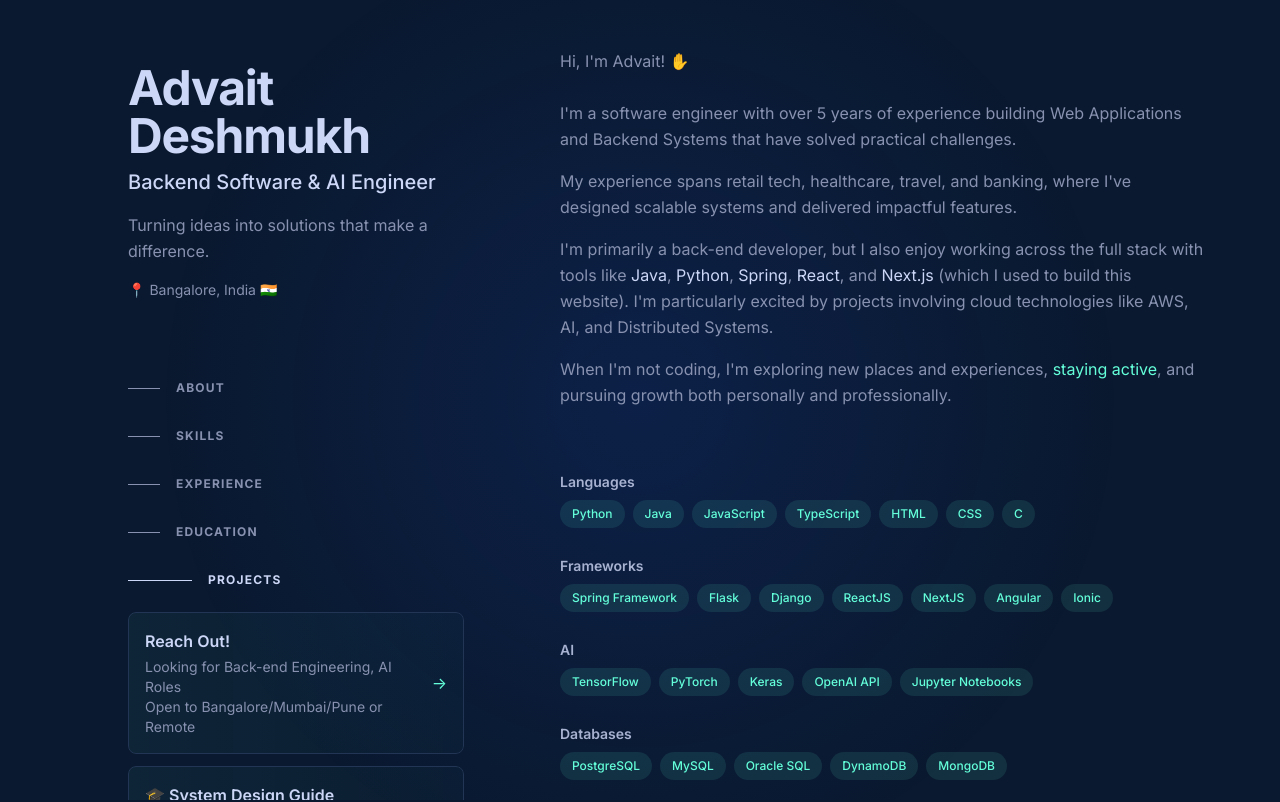
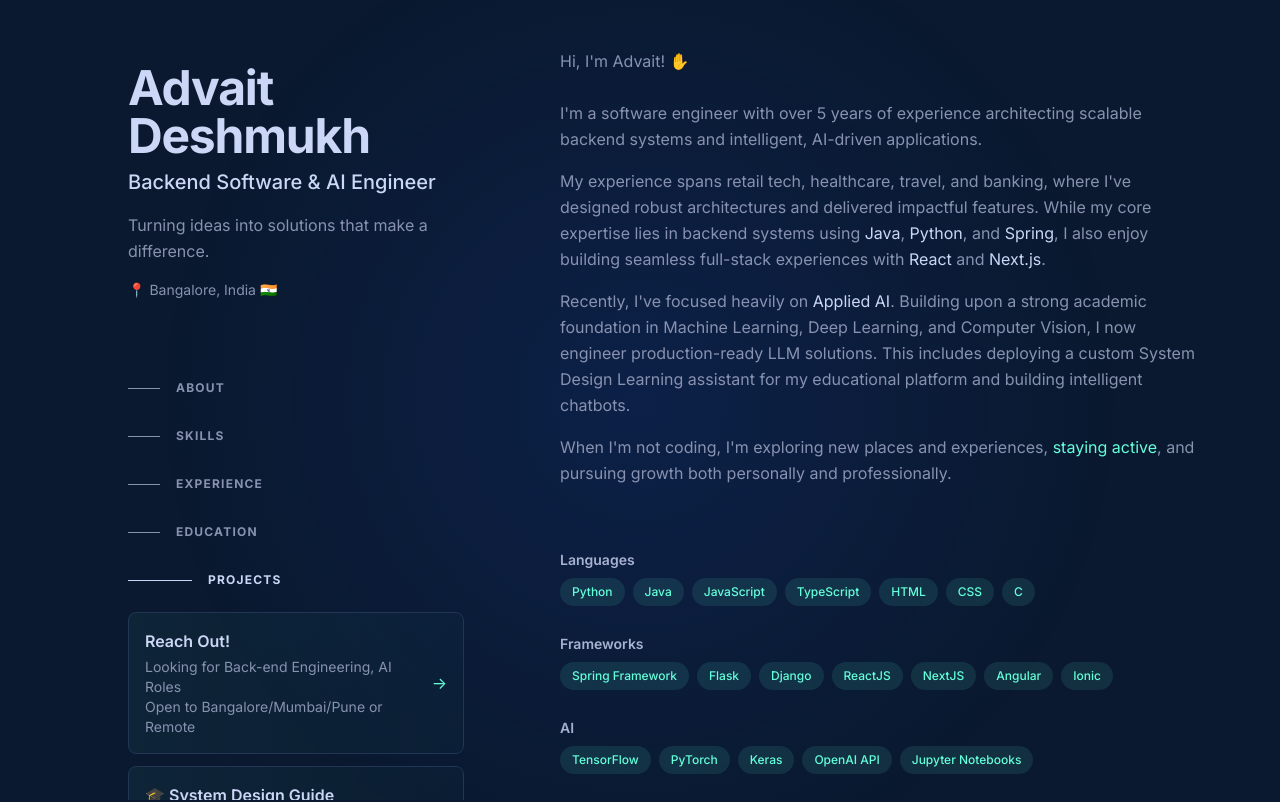
Before and after one commit to advait-d/portfolio, a Next.js app: page / in a window 1280 px wide. Shown: the top 802 px of the page. Built offline with nearby package versions, Linux system fonts and the light colour scheme.

Commit message:
refactor: remove age calculation logic and update professional summary to emphasize AI expertise

```diff
--- a/src/components/About.tsx
+++ b/src/components/About.tsx
@@ -1,19 +1,6 @@
 import React from "react";
 
-const calculateAge = (birthDate: Date): number => {
-  const today = new Date();
-  let age = today.getFullYear() - birthDate.getFullYear();
-  const m = today.getMonth() - birthDate.getMonth();
-  if (m < 0 || (m === 0 && today.getDate() < birthDate.getDate())) {
-    age--;
-  }
-  return age;
-};
-
 const About: React.FC = () => {
-  const birthDate = new Date(1995, 11, 22); // June 12, 2002
-  const age = calculateAge(birthDate);
-
   return (
     <section id="about" className="mb-16">
       <h2 className="text-sm font-bold uppercase tracking-widest text-[#ccd6f6] mb-6 lg:hidden">
@@ -21,22 +8,20 @@ const About: React.FC = () => {
       </h2>
       <p className="mb-4 text-[#8892b0] leading-relaxed">
         Hi, I&#39;m Advait! ✋ <br /> <br />
-        I&#39;m a software engineer with over 5 years of experience building Web
-        Applications and Backend Systems that have solved practical challenges.
+        I&#39;m a software engineer with over 5 years of experience architecting scalable backend systems and intelligent, AI-driven applications.
       </p>
       <p className="mb-4 text-[#8892b0] leading-relaxed">
         My experience spans retail tech, healthcare, travel, and banking, where
-        I&#39;ve designed scalable systems and delivered impactful features.
+        I&#39;ve designed robust architectures and delivered impactful features. While my core expertise lies in backend systems using{" "}
+        <span className="text-[#ccd6f6]">Java</span>,{" "}
+        <span className="text-[#ccd6f6]">Python</span>, and{" "}
+        <span className="text-[#ccd6f6]">Spring</span>, I also enjoy building seamless full-stack experiences with{" "}
+        <span className="text-[#ccd6f6]">React</span> and{" "}
+        <span className="text-[#ccd6f6]">Next.js</span>.
       </p>
       <p className="mb-4 text-[#8892b0] leading-relaxed">
-        I'm primarily a back-end developer, but I also enjoy working across the full stack with tools like{" "}
-        <span className="text-[#ccd6f6]">Java</span>,{" "}
-        <span className="text-[#ccd6f6]">Python</span>,{" "}
-        <span className="text-[#ccd6f6]">Spring</span>,{" "}
-        <span className="text-[#ccd6f6]">React</span>, and{" "}
-        <span className="text-[#ccd6f6]">Next.js</span> &#40;which I used to build this
-        website&#41;. I&#39;m particularly excited by projects
-        involving cloud technologies like AWS, AI, and Distributed Systems.
+        Recently, I've focused heavily on{" "}
+        <span className="text-[#ccd6f6]">Applied AI</span>. Building upon a strong academic foundation in Machine Learning, Deep Learning, and Computer Vision, I now engineer production-ready LLM solutions. This includes deploying a custom System Design Learning assistant for my educational platform and building intelligent chatbots.
       </p>
       <p className="mb-6 text-[#8892b0] leading-relaxed">
         When I'm not coding, I&#39;m exploring new places and experiences,{' '}
```
